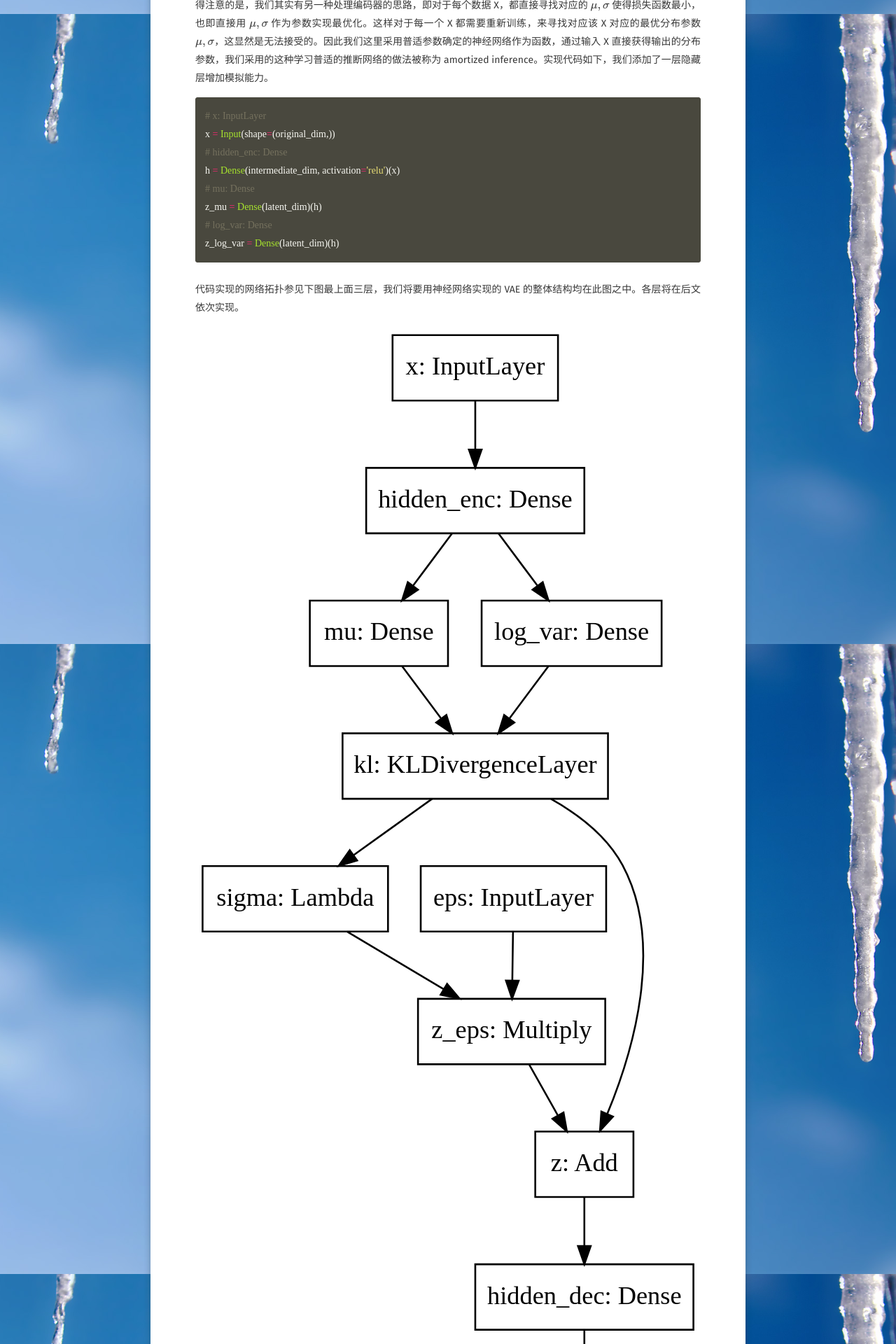
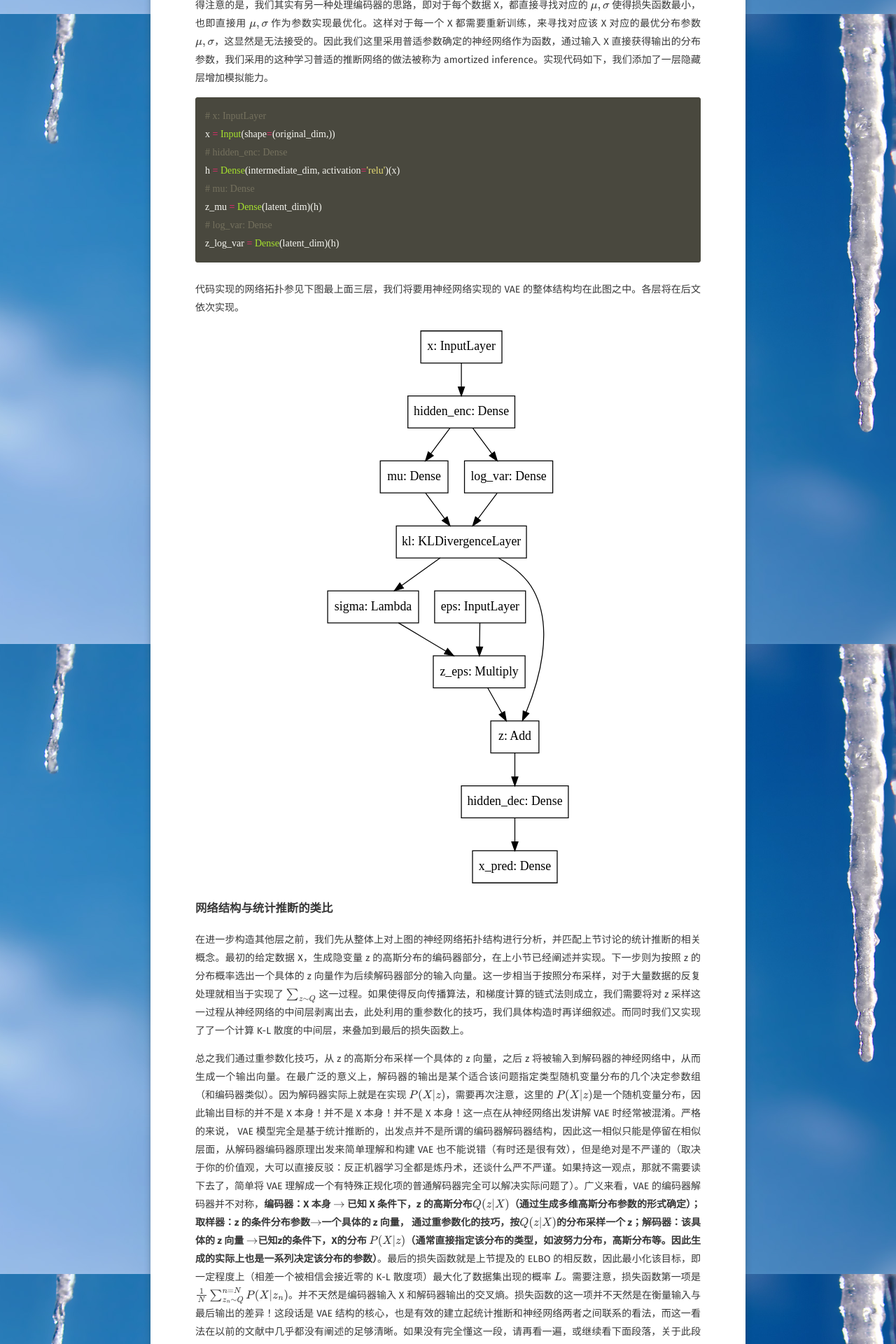
Before and after one commit to refraction-ray/refraction-ray.github.io, a Jekyll site: the page built from _posts/2018-01-28-VAE的逻辑与实践.md, in a window 1280 px wide. Shown: the part 4480-6400 px from the top of the page at 70% size. Built offline with Jekyll 4.4.1, drawn with Linux system fonts in a browser that asks for light colours; some web fonts are replaced; formulas are drawn with MathJax 3; comment, search, counter and statistics services are not loaded.

Commit message:
img css change

```diff
--- a/_posts/2018-01-28-VAE的逻辑与实践.md
+++ b/_posts/2018-01-28-VAE的逻辑与实践.md
@@ -133,7 +133,7 @@ z_log_var = Dense(latent_dim)(h)
 
 代码实现的网络拓扑参见下图最上面三层，我们将要用神经网络实现的 VAE 的整体结构均在此图之中。各层将在后文依次实现。
 
-![](/images/vae_architecture.svg){:height="100"}
+![](/images/vae_architecture.svg){:height="800"}
 
 ### 网络结构与统计推断的类比
 
--- a/_sass/elements.scss
+++ b/_sass/elements.scss
@@ -108,8 +108,8 @@ hr {
 img {
     display: block;
 	max-width: 100%;
-    width: auto;
-    height: auto;
+    //width: auto;
+    //height: auto;
     vertical-align: middle;
     margin-left: auto;
     margin-right: auto;
```
